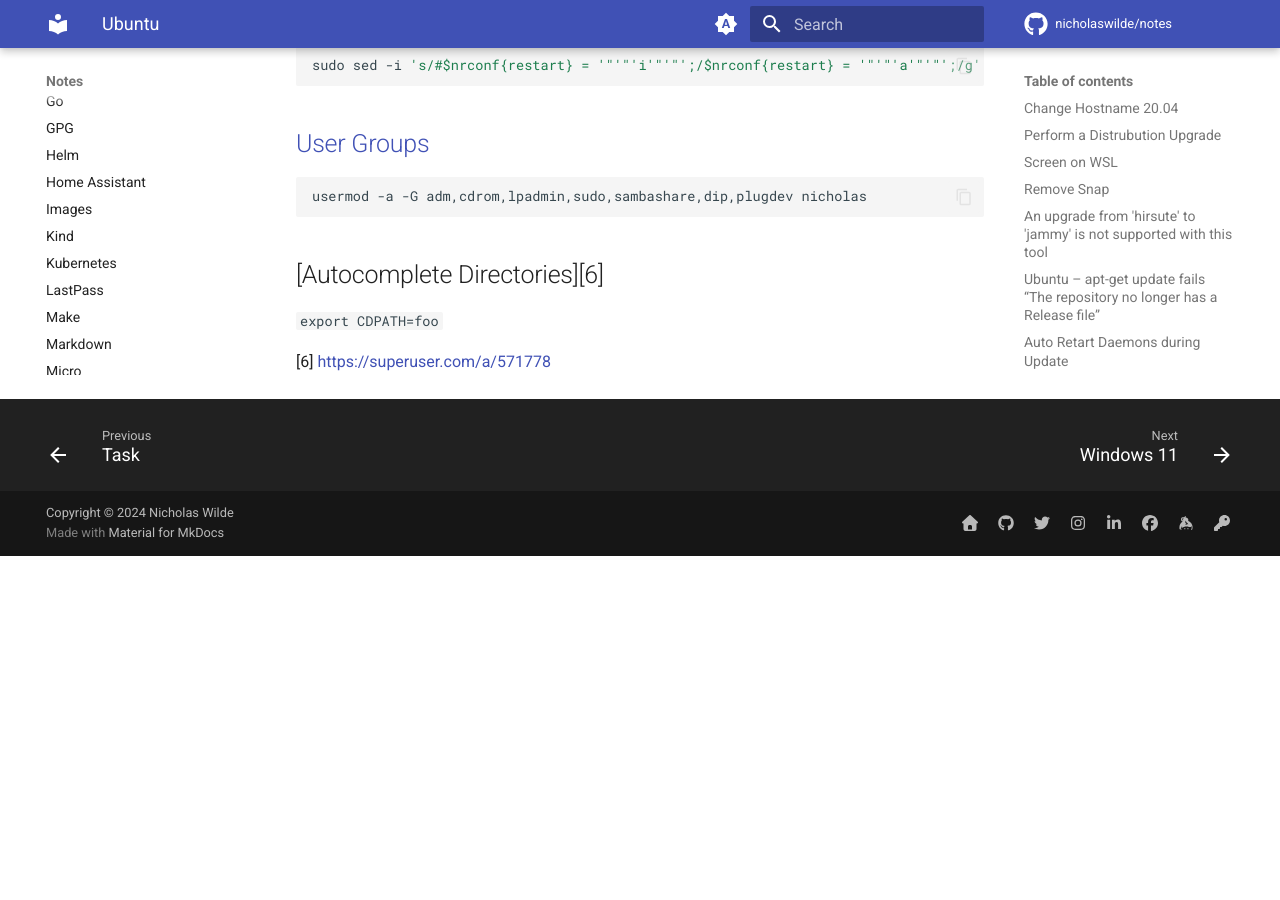
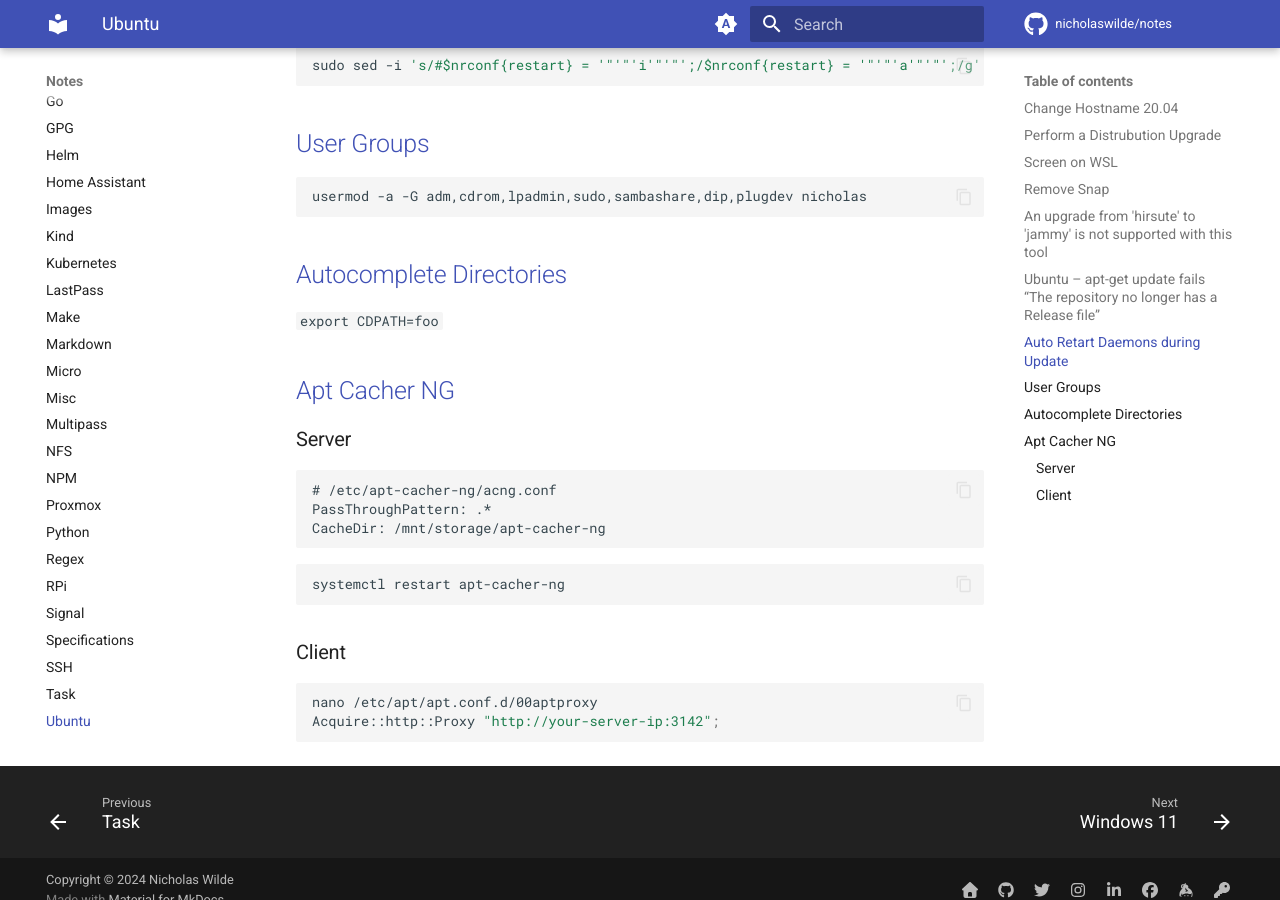
Before and after one commit to nicholaswilde/notes, an MkDocs documentation site: the page built from docs/ubuntu.md, in a window 1280 px wide and 900 px high, scrolled down 1901 px. Built offline with MkDocs 1.6.1 and Material for MkDocs 9.7.7, drawn with Linux system fonts in a browser that asks for light colours; comment, search, counter and statistics services are not loaded; before the commit the page ends 2457 px from its top, so only the background shows below that.

Commit message:
feat: add Apt Cacher NG
Signed-off-by: nιcнolaѕ wιlde <ncwilde43@gmail.com>

````diff
--- a/docs/ubuntu.md
+++ b/docs/ubuntu.md
@@ -99,9 +99,31 @@ usermod -a -G adm,cdrom,lpadmin,sudo,sambashare,dip,plugdev nicholas
 
 `export CDPATH=foo`
 
+## [Apt Cacher NG][7]
+
+### Server
+
+```
+# /etc/apt-cacher-ng/acng.conf
+PassThroughPattern: .*
+CacheDir: /mnt/storage/apt-cacher-ng
+```
+
+```
+systemctl restart apt-cacher-ng
+```
+
+### Client
+
+```shell
+nano /etc/apt/apt.conf.d/00aptproxy
+Acquire::http::Proxy "http://your-server-ip:3142";
+```
+
 [1]: <https://fedingo.com/how-to-remove-snap-in-ubuntu/>
 [2]: <https://stackoverflow.com/questions/73034540>
 [3]: <https://veducate.co.uk/ubuntu-apt-update-fails/>
 [4]: <https://askubuntu.com/a/1421221/344358>
 [5]: <https://askubuntu.com/a/1381087>
-[6] <https://superuser.com/a/571778>
+[6]: <https://superuser.com/a/571778>
+[7]: <https://www.atlantic.net/vps-hosting/how-to-set-up-apt-caching-server-using-apt-cacher-ng-on-ubuntu/>
````
